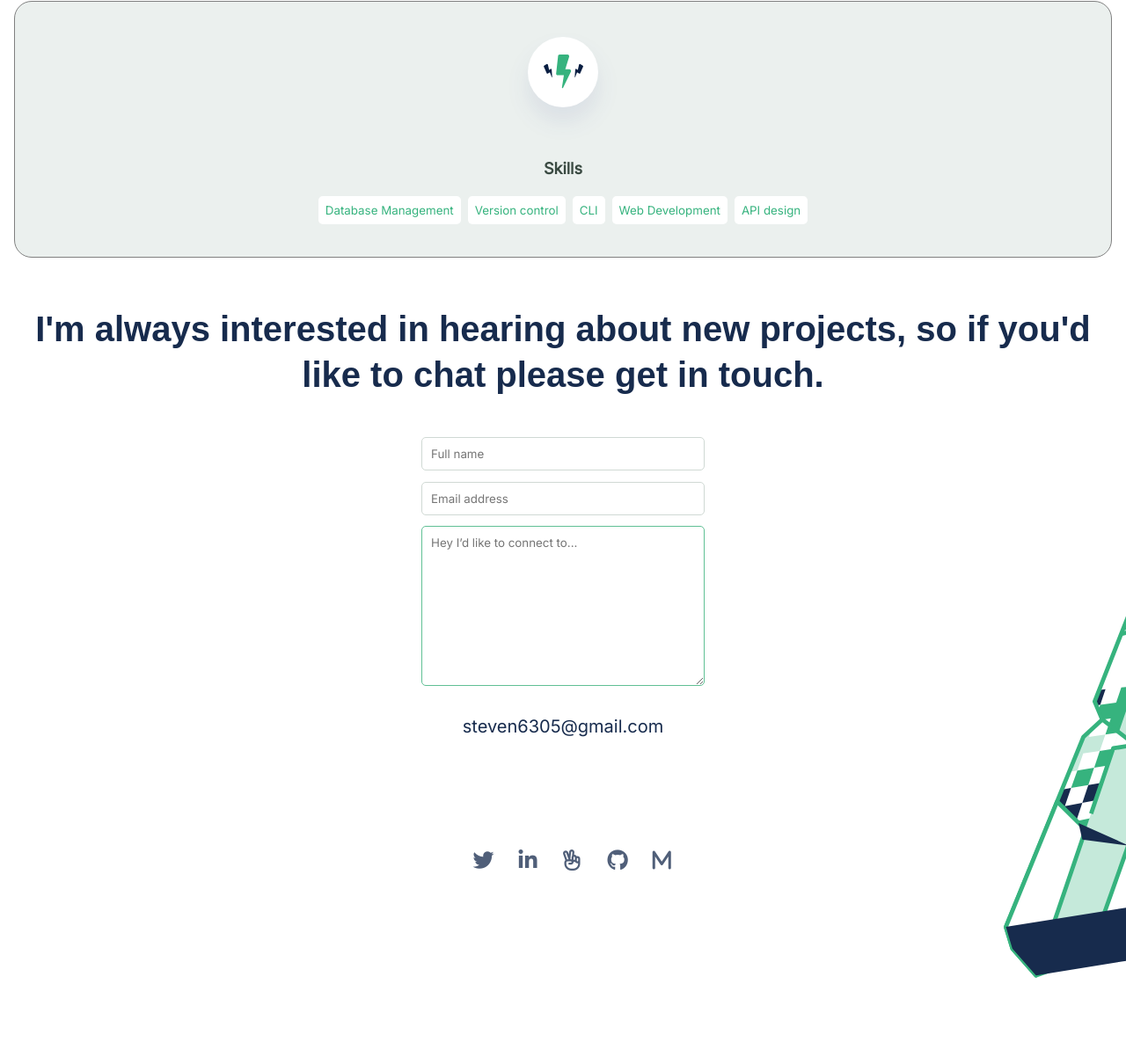
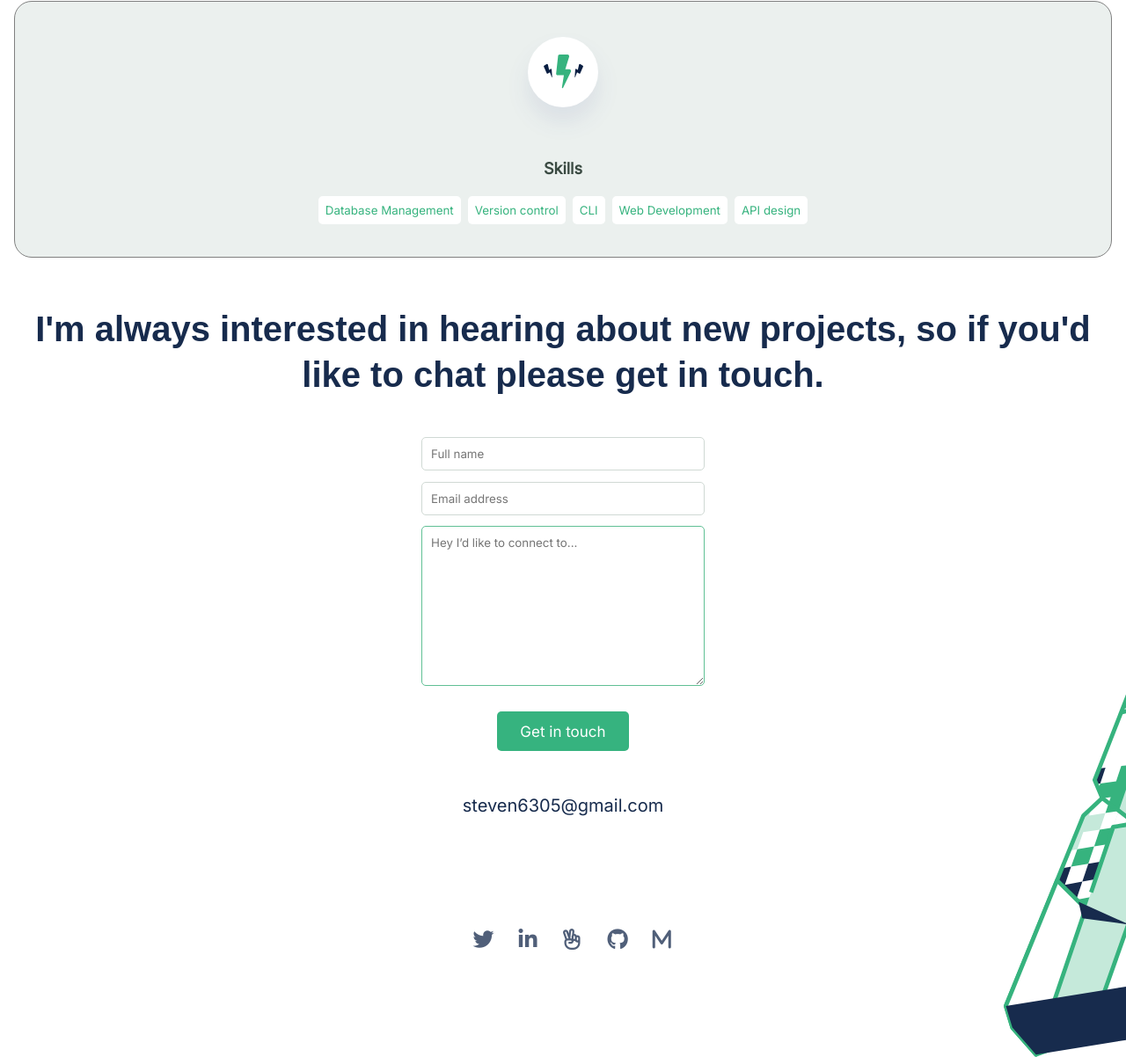
Before and after one commit to fpsapc/portfolio, a website: page index.html in a window 1280 px wide. Shown: the part 4210-5412 px from the top of the page at 88% size. Drawn offline with Linux system fonts and the light colour scheme.

Commit message:
Added submit button

```diff
--- a/index.html
+++ b/index.html
@@ -193,7 +193,8 @@
     </section>
 </section>
 <footer>
-    <div class="container-form">
+    <!--Contact form -->
+    <section class="container-form">
         <div class="intro-form">
             <h3>I'm always interested in hearing about new projects, so if you'd like to chat please get in touch.</h3>
         </div>
@@ -209,10 +210,15 @@
                     <li>
                         <textarea name="user-message" id="msg" cols="30" rows="10" placeholder="Hey I’d like to connect to..."></textarea>
                     </li>
+                    <li>
+                        <button class="btn2">Get in touch</button>
+                    </li>
+
                 </ul>
             </form>
+
         </div>
-    </div>
+    </section>
 
     <div class="my-mail">
         <p>steven6305@gmail.com</p>
```
